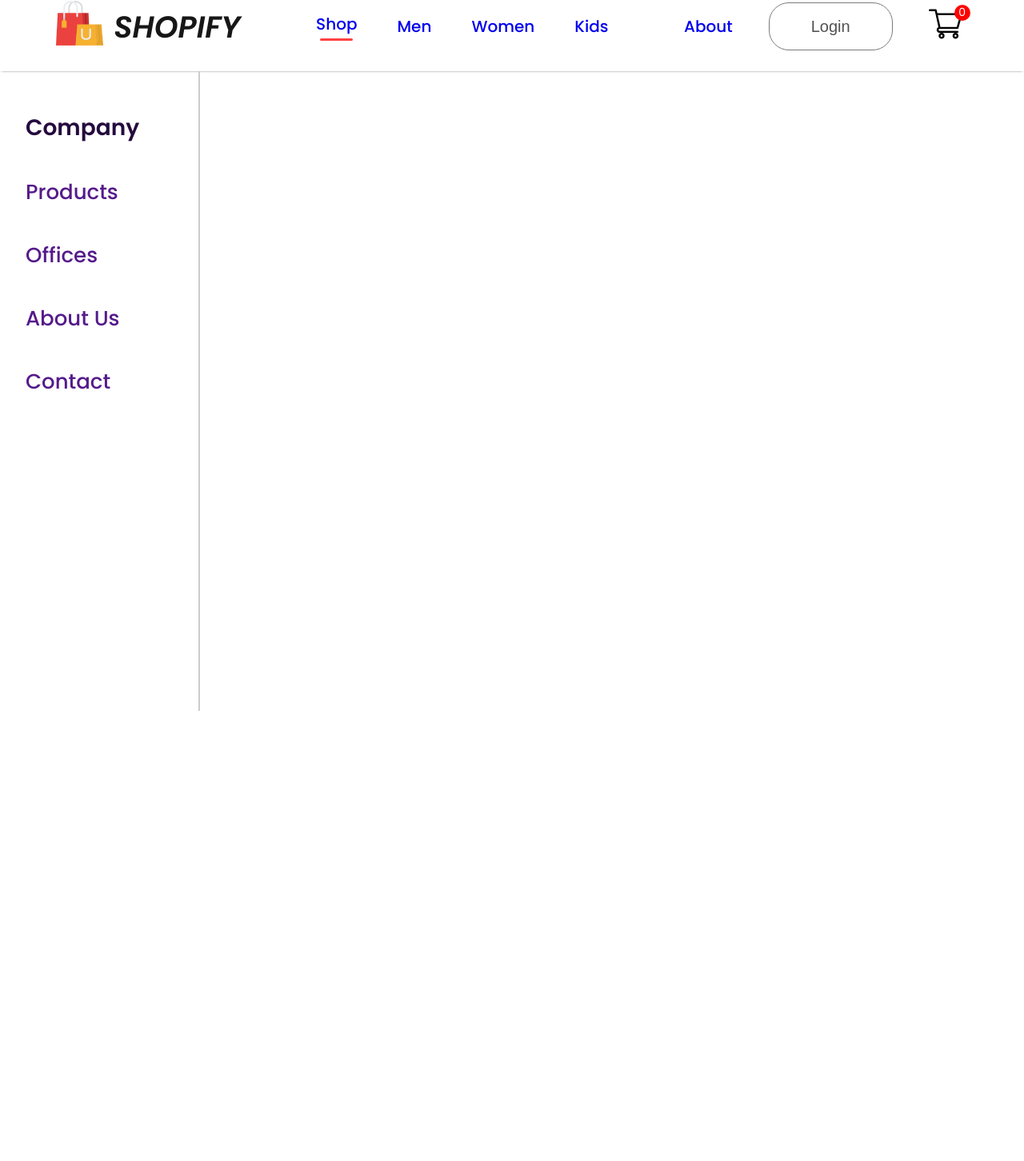
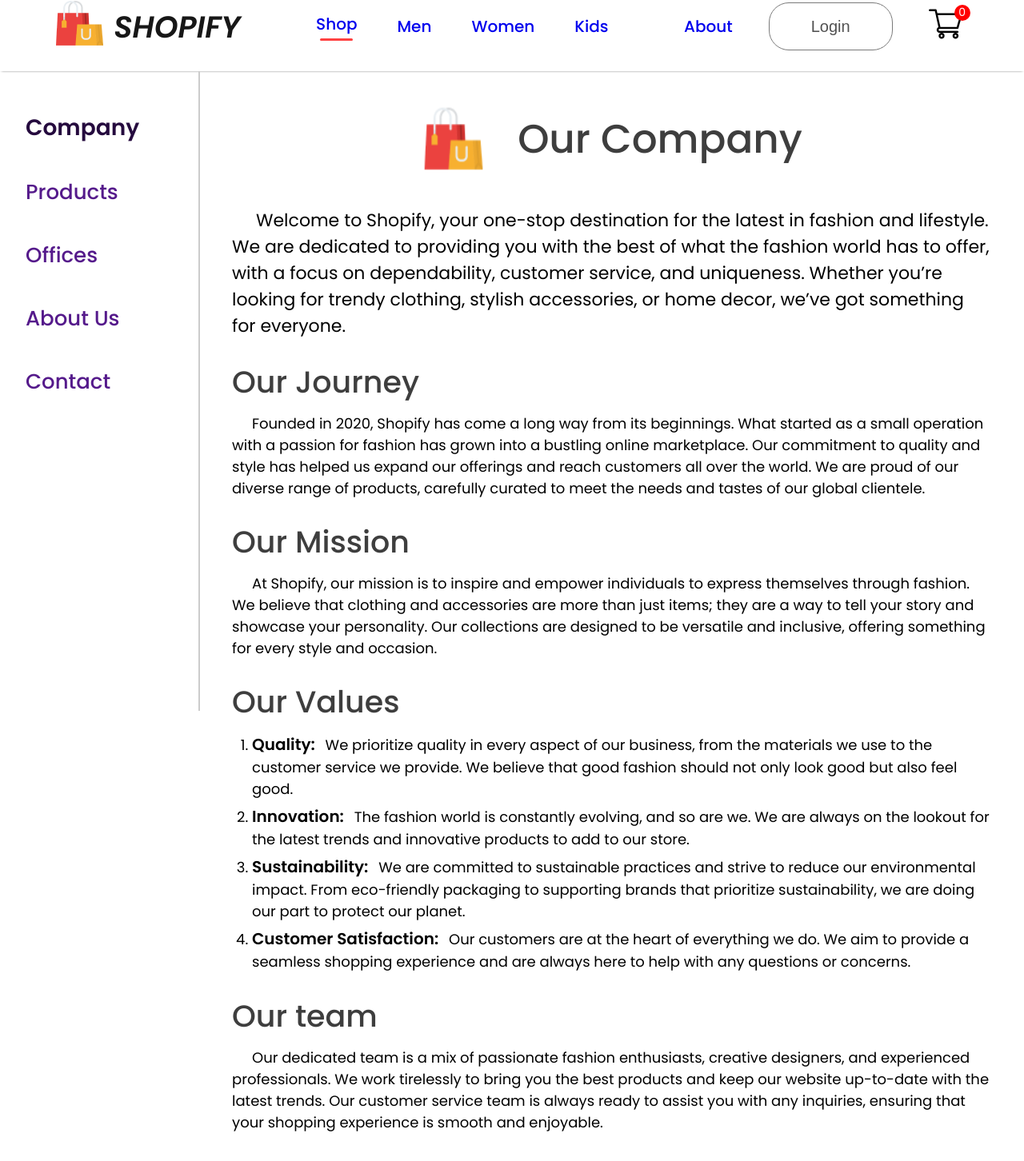
Before and after one commit to ValeryRaikov/React-SoftUni-Final-Project, a React (Vite) app in the folder client/: page /about/company in a window 1280 px wide. Shown: the part 23-1475 px from the top of the page at 80% size. Before the commit the page ends 800 px from the top, so only its background shows below. Built offline with nearby package versions, Linux system fonts and the light colour scheme.

Commit message:
Add Company content

```diff
--- a/client/src/components/company/Company.css
+++ b/client/src/components/company/Company.css
@@ -1,9 +1,66 @@
 @import url('/styles/base.css');
 
 .company {
-    margin-left: 250px;
+    margin: 40px;
 }
 
-.company-description {
+.company-header {
+    display: flex;
+    align-items: center;
+    justify-content: center;
+    gap: 40px;
+    margin-bottom: 40px;
+}
 
+.company-header img {
+    width: 80px;
+    height: 90px;
 }
+
+.company-header h2 {
+    font-size: 50px;
+    font-weight: 500;
+    color: #3e3e3e;
+}
+
+.company-description p:first-of-type {
+    font-size: 22px;
+    text-indent: 30px;
+    padding-bottom: 25px;
+}
+
+.company-description h3 {
+    font-size: 38px;
+    font-weight: 500;
+    color: #3e3e3e;
+    padding-bottom: 10px;
+}
+
+.company-description p {
+    font-size: 18px;
+    text-indent: 25px;
+    padding-bottom: 25px;
+}
+
+.company-list-display {
+    padding-left: 25px;
+    padding-bottom: 20px;
+}
+
+.company-list-display li {
+    font-size: 18px;
+    padding-bottom: 6px;
+}
+
+.company-list-display li span {
+    font-size: 20px;
+    font-weight: 600;
+    padding-right: 8px;
+}
+
+.company-description p:last-of-type {
+    font-size: 25px;
+    font-weight: 600;
+    color: #3e3e3e;
+    text-indent: 0;
+}
--- a/client/src/components/company/Company.jsx
+++ b/client/src/components/company/Company.jsx
@@ -1,12 +1,34 @@
 import './Company.css';
+import logo from '../assets/logo.png';
 
 export default function Company() {
     return (
         <div className="company">
+            <div className="company-header">
+                <img src={logo} alt="" />
+                <h2>Our Company</h2>
+            </div>
             <div className="company-description">
-
+            <p>Welcome to Shopify, your one-stop destination for the latest in fashion and lifestyle. We are dedicated to providing you with the best of what the fashion world has to offer, with a focus on dependability, customer service, and uniqueness. Whether you’re looking for trendy clothing, stylish accessories, or home decor, we’ve got something for everyone.</p>
+            <h3>Our Journey</h3>
+            <p>Founded in 2020, Shopify has come a long way from its beginnings. What started as a small operation with a passion for fashion has grown into a bustling online marketplace. Our commitment to quality and style has helped us expand our offerings and reach customers all over the world. We are proud of our diverse range of products, carefully curated to meet the needs and tastes of our global clientele.</p>
+            <h3>Our Mission</h3>
+            <p>At Shopify, our mission is to inspire and empower individuals to express themselves through fashion. We believe that clothing and accessories are more than just items; they are a way to tell your story and showcase your personality. Our collections are designed to be versatile and inclusive, offering something for every style and occasion.</p>
+            <h3>Our Values</h3>
+            <div className="company-list-display">
+                <ol>
+                    <li><span>Quality:</span> We prioritize quality in every aspect of our business, from the materials we use to the customer service we provide. We believe that good fashion should not only look good but also feel good.</li>
+                    <li><span>Innovation:</span> The fashion world is constantly evolving, and so are we. We are always on the lookout for the latest trends and innovative products to add to our store.</li>
+                    <li><span>Sustainability:</span> We are committed to sustainable practices and strive to reduce our environmental impact. From eco-friendly packaging to supporting brands that prioritize sustainability, we are doing our part to protect our planet.</li>
+                    <li><span>Customer Satisfaction:</span> Our customers are at the heart of everything we do. We aim to provide a seamless shopping experience and are always here to help with any questions or concerns.</li>
+                </ol>
             </div>
-
+            <h3>Our team</h3>
+            <p>Our dedicated team is a mix of passionate fashion enthusiasts, creative designers, and experienced professionals. We work tirelessly to bring you the best products and keep our website up-to-date with the latest trends. Our customer service team is always ready to assist you with any inquiries, ensuring that your shopping experience is smooth and enjoyable.</p>
+            <h3>Join Us on Our Journey</h3>
+            <p>We are grateful for the love and support from our customers and look forward to continuing our journey with you. Whether you are a fashion-forward individual or someone looking for a wardrobe refresh, we invite you to explore our collections and find pieces that make you feel your best.</p>
+            <p>Thank you for choosing Shopify. Happy shopping!</p>
+            </div>
         </div>
     );
 }
--- a/client/src/components/contact/Contact.jsx
+++ b/client/src/components/contact/Contact.jsx
@@ -1,7 +1,7 @@
 export default function Contact() {
     return (
         <div className="contact">
-
+            <h1>Hello there</h1>
         </div>
     );
 }
```
